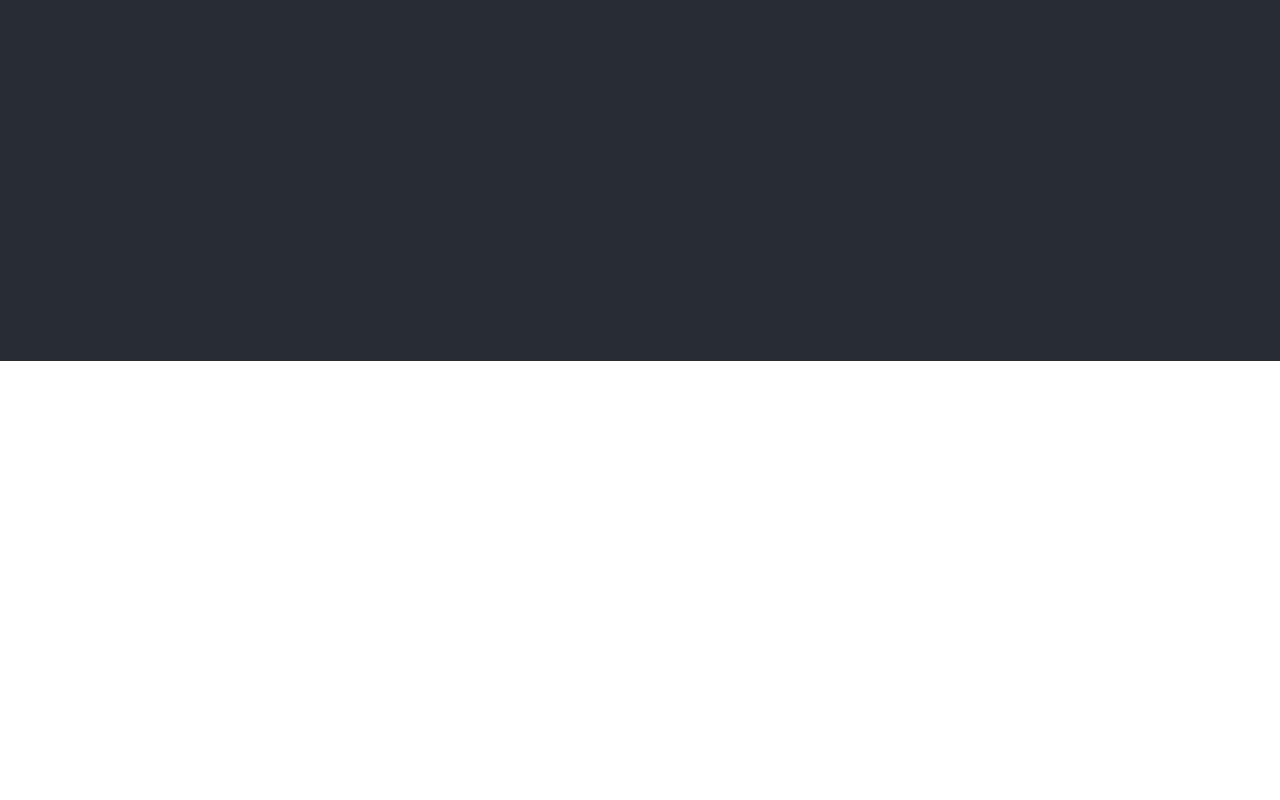
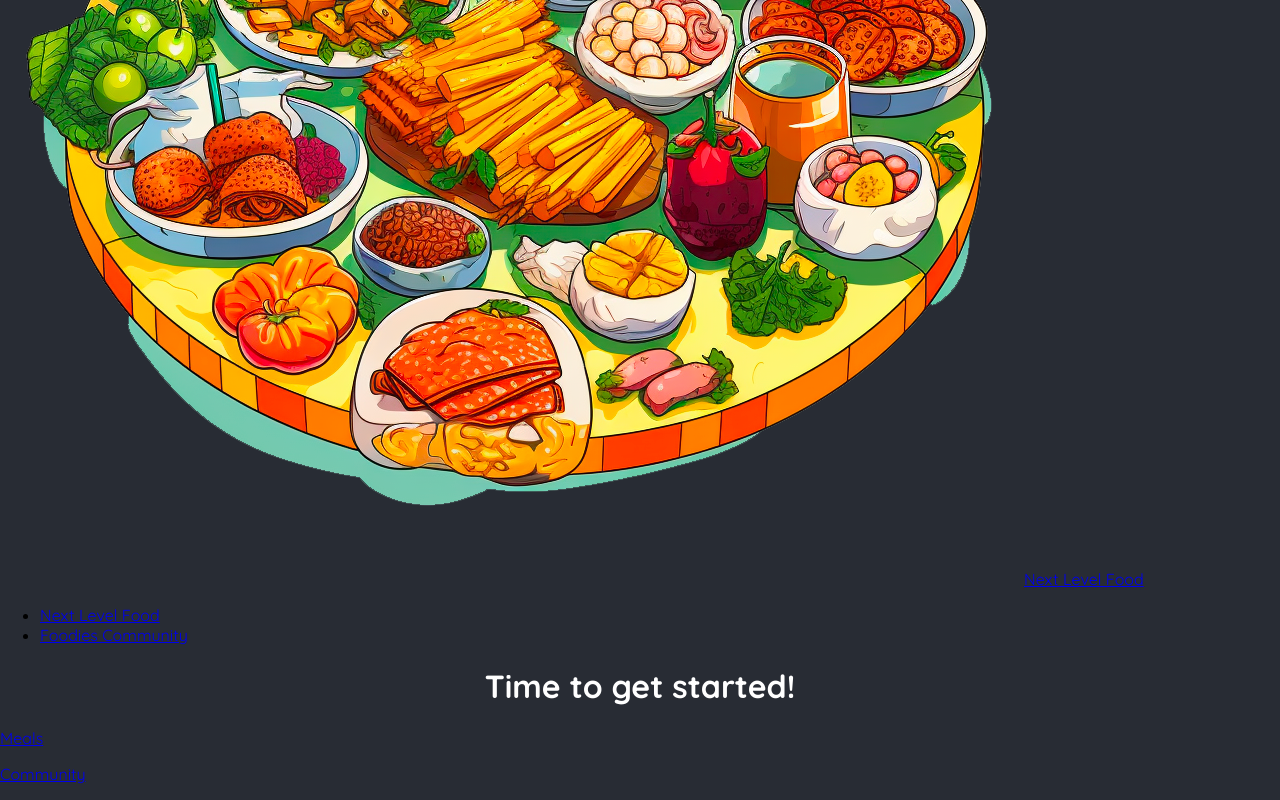
Before and after one commit to hapo-minhng/foodies, a Next.js app: page / in a window 1280 px wide. Shown: the part 439-1239 px from the top of the page. Before the commit the page ends 800 px from the top, so only its background shows below. Built offline with nearby package versions, Linux system fonts and the light colour scheme.

Commit message:
Adding a Custom Component To A Layout

```diff
--- a/app/layout.js
+++ b/app/layout.js
@@ -1,8 +1,9 @@
-import './globals.css';
+import MainHeader from "@/components/main-header";
+import "./globals.css";
 
 export const metadata = {
-  title: 'NextLevel Food',
-  description: 'Delicious meals, shared by a food-loving community.',
+  title: "NextLevel Food",
+  description: "Delicious meals, shared by a food-loving community.",
 };
 
 export default function RootLayout({ children }) {
@@ -15,11 +16,11 @@
               <linearGradient id="gradient" x1="0%" y1="0%" x2="100%" y2="0%">
                 <stop
                   offset="0%"
-                  style={{ stopColor: '#59453c', stopOpacity: '1' }}
+                  style={{ stopColor: "#59453c", stopOpacity: "1" }}
                 />
                 <stop
                   offset="100%"
-                  style={{ stopColor: '#8f3a09', stopOpacity: '1' }}
+                  style={{ stopColor: "#8f3a09", stopOpacity: "1" }}
                 />
               </linearGradient>
             </defs>
@@ -30,6 +31,7 @@
           </svg>
         </div>
 
+        <MainHeader />
         {children}
       </body>
     </html>
--- /dev/null
+++ b/components/main-header.js
@@ -0,0 +1,24 @@
+import Link from "next/link";
+import Logo from "@/assets/logo.png";
+
+export default function MainHeader() {
+  return (
+    <header>
+      <Link href="/">
+        <img src={Logo.src} alt="Foodies Logo" />
+        Next Level Food
+      </Link>
+
+      <nav>
+        <ul>
+          <li>
+            <Link href="/meals">Next Level Food</Link>
+          </li>
+          <li>
+            <Link href="/community">Foodies Community</Link>
+          </li>
+        </ul>
+      </nav>
+    </header>
+  );
+}
```
